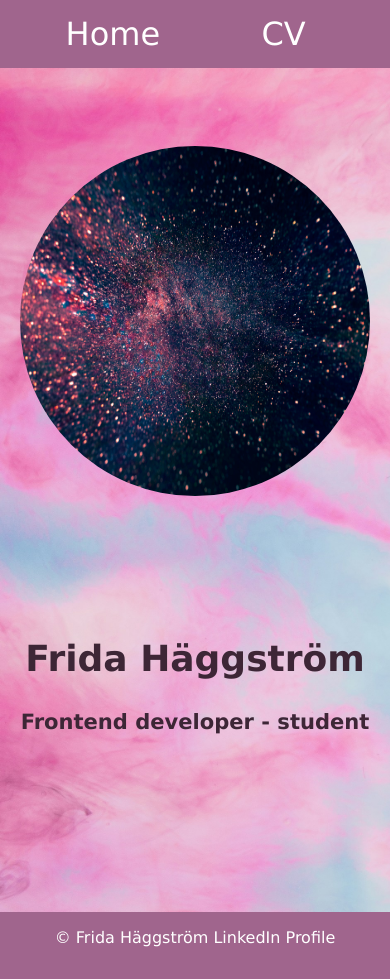
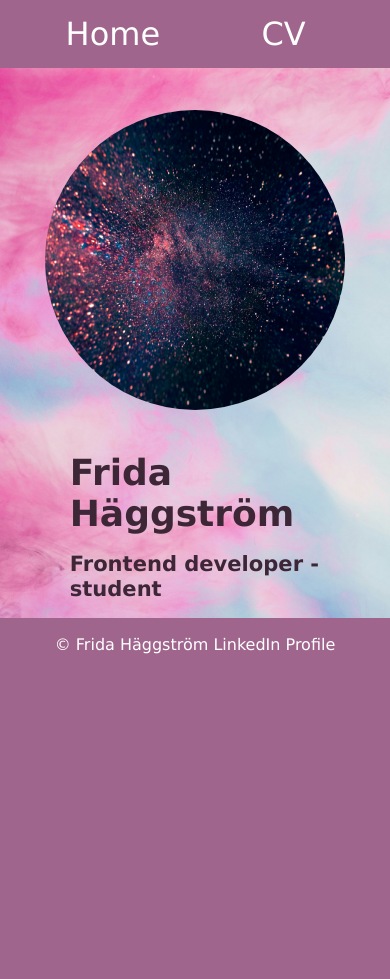
Before and after one commit to FridaHaggstromIths/CV, a Vue app: page / in a window 390 px wide. After the commit the page ends 844 px from the top, so only its background shows below. Built offline with nearby package versions, Linux system fonts and the light colour scheme.

Commit message:
Fixat home view responsivt

```diff
--- a/src/components/FooterComponent.vue
+++ b/src/components/FooterComponent.vue
@@ -16,6 +16,7 @@ footer {
   display: grid;
   height: 8vh;
   width: 100%;
+  bottom:0;
   background-color: #A0658D;
   color: white;
   font-size: 1em;
--- a/src/views/CvView.vue
+++ b/src/views/CvView.vue
@@ -97,6 +97,7 @@
   font-size: large;
   margin: 2rem;
   border: solid 0.2em #A0658D;
+  border-radius: 8px;
   background-color: #F0F0F0;
   color: #3d2636;
   font-family: 'Lucida Sans', 'Lucida Sans Regular', 'Lucida Grande', 'Lucida Sans Unicode', Geneva, Verdana, sans-serif;
@@ -115,6 +116,7 @@
   font-size: large;
   margin: 2rem;
   border: solid 0.2em #A0658D;
+  border-radius: 8px;
   background-color: #F0F0F0;
   color: #3d2636;
   font-family: 'Lucida Sans', 'Lucida Sans Regular', 'Lucida Grande', 'Lucida Sans Unicode', Geneva, Verdana, sans-serif;
@@ -133,6 +135,7 @@
   font-size: large;
   margin: 2rem;
   border: solid 0.2em #A0658D;
+  border-radius: 8px;
   background-color: #F0F0F0;
   color: #3d2636;
   font-family: 'Lucida Sans', 'Lucida Sans Regular', 'Lucida Grande', 'Lucida Sans Unicode', Geneva, Verdana, sans-serif;
@@ -145,48 +148,25 @@
 
 p{
   display: grid;
-  /* justify-items: start; */
   justify-content: start;
-  /* justify-items: self-start; */
   width: 30vh;
   font-family: 'Lucida Sans', 'Lucida Sans Regular', 'Lucida Grande', 'Lucida Sans Unicode', Geneva, Verdana, sans-serif;
 }
 
+h5{
+  margin-top: 1rem;
+  margin-bottom: 0.5rem;
+}
 
-/* @media (min-width: 900px)
-
-{
-  .wrapping{
+ @media (max-width: 980px) /* and (min-width: 980px) */ {
+  .Wrapping{
     grid-template-columns: 1fr;
     grid-template-rows: 1fr 1fr 1fr;
     grid-template-areas:
     "item3 item4 item5";
-  }
-}
- */
-@media (max-width:500px) {
-
-  .Wrapping {
-    grid-template-columns: 1fr;
-    grid-template-rows: 1fr 0.5fr 0.2fr;
-    grid-template-areas:
-      "item3 item4 item5";
-
     display: inline;
-
-    /* .item3{
-      margin: 1rem;
-    }
-
-    .item4{
-      margin: 1rem;
-    }
-
-    .item5{
-      margin: 1rem;
-    } */
-
   }
 
 }
+
 </style>
--- a/src/views/HomeView.vue
+++ b/src/views/HomeView.vue
@@ -7,12 +7,12 @@
       <img src="../assets/img/billy-huynh-W8KTS-mhFUE-unsplash.jpg" alt="Profilpicture">
     </div>
     <div class="Presentation">
+    <div >
       <h1>Frida Häggström</h1>
-    </div>
-    <div class="education">
       <h3>Frontend developer - student</h3>
     </div>
-  </div>
+    </div>
+    </div>
 </template>
 
 <style>
@@ -20,7 +20,7 @@
 .container {
   display: grid;
   height: 100vh;
-  grid-template-columns: 0.5fr 0.2fr;
+  grid-template-columns: 0.5fr 0.5fr;
   grid-template-rows:
 
     /* item1 */
@@ -45,31 +45,13 @@
 .Presentation {
   display: grid;
   grid-area: item2;
-  justify-content: center;
-  justify-items: center;
+  justify-content:start;
   align-items:center;
   color: #3d2636;
   font-size: large;
   font-family: 'Lucida Sans', 'Lucida Sans Regular', 'Lucida Grande', 'Lucida Sans Unicode', Geneva, Verdana, sans-serif;
 }
 
-.education{
-  display: grid;
-  grid-area: item2;
-  justify-content:center;
-  justify-items: center;
-  align-items:center;
-  margin-top: 15vh;
-  color: #3d2636;
-  font-size: large;
-  font-family: 'Lucida Sans', 'Lucida Sans Regular', 'Lucida Grande', 'Lucida Sans Unicode', Geneva, Verdana, sans-serif;
-}
-/* .Presentation h1{
-  margin-bottom: -30vh;
-} */
-/* .Presentation h3{
-  margin-top: -30vh;
-} */
 
 .Profile img {
   width: 350px;
@@ -81,11 +63,25 @@
 @media (max-width:500px) {
   .container {
     grid-template-columns: 1fr;
-    grid-template-rows: 0.6fr 0.2fr ;
+    grid-template-rows: 0.6fr 0.6fr ;
     grid-template-areas:
       "item1"
       "item2";
+      display: inline;
+  }
+
+  .Profile img{
+    margin-top: 5vh;
+    margin-bottom: 5vh;
+    height: 300px;
+    width: 300px;
+  }
+
+  h1,h3{
+    margin-left:20%;
+    margin-bottom: 2vh;
+
   }
 }
-/*--------------------------*/
+
 </style>
```
